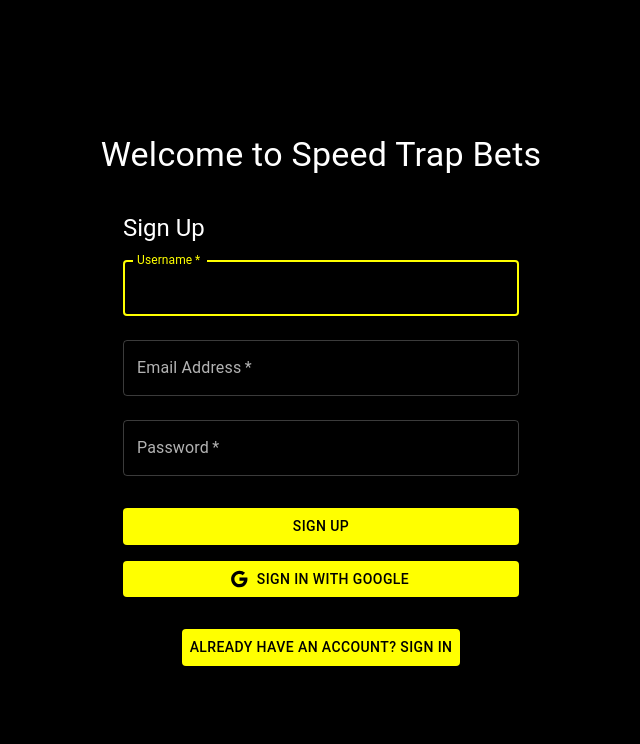
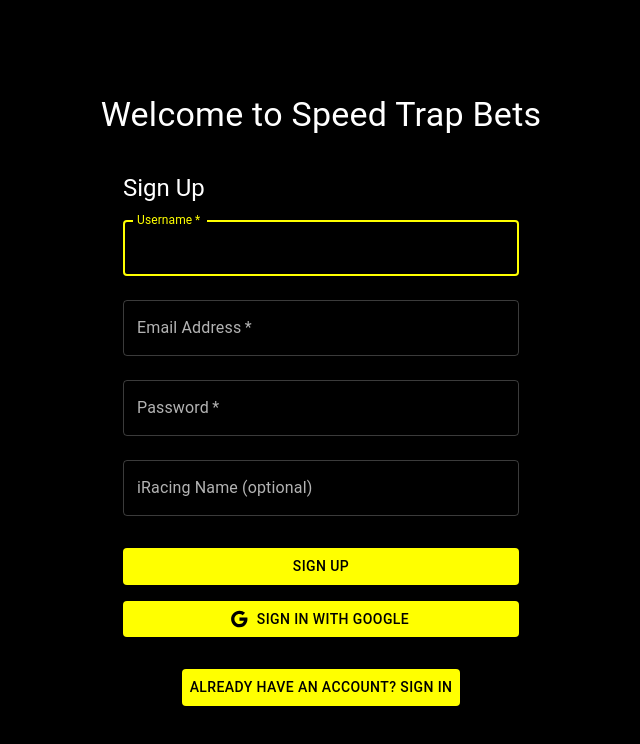
Before and after one commit to rockomatthews/STB-Front, a React (Create React App) app: page / in a window 1280 px wide. Shown: the top 744 px of the page, without its empty margins (319-959 px from the left). Built offline with nearby package versions, Linux system fonts and the light colour scheme; no server answers.

Commit message:
added profiles table instead of users

```diff
--- a/src/components/SignUp.js
+++ b/src/components/SignUp.js
@@ -8,6 +8,7 @@ const SignUp = () => {
   const [username, setUsername] = useState('');
   const [email, setEmail] = useState('');
   const [password, setPassword] = useState('');
+  const [iracingName, setIracingName] = useState('');
   const [snackbarOpen, setSnackbarOpen] = useState(false);
   const [snackbarMessage, setSnackbarMessage] = useState('');
   const [snackbarSeverity, setSnackbarSeverity] = useState('success');
@@ -18,30 +19,14 @@ const SignUp = () => {
     const { data: authListener } = supabase.auth.onAuthStateChange(async (event, session) => {
       if (event === 'SIGNED_IN') {
         try {
-          // Fetch the user's data
-          const { data: userData, error: fetchError } = await supabase
-            .from('users')
-            .select('username')
+          // Fetch the user's profile data
+          const { error: fetchError } = await supabase
+            .from('profiles')
+            .select('*')
             .eq('id', session.user.id)
             .single();
 
           if (fetchError) throw fetchError;
-
-          // If the user doesn't exist in the users table, insert them
-          if (!userData) {
-            const { error: insertError } = await supabase
-              .from('users')
-              .insert([
-                {
-                  id: session.user.id,
-                  username: session.user.user_metadata.full_name || session.user.email.split('@')[0],
-                  email: session.user.email,
-                  iracing_name: '',
-                }
-              ]);
-
-            if (insertError) throw insertError;
-          }
 
           setSnackbarMessage('Successfully signed in!');
           setSnackbarSeverity('success');
@@ -51,8 +36,8 @@ const SignUp = () => {
             navigate('/dashboard');
           }, 3000);
         } catch (error) {
-          console.error('Error updating user data:', error.message);
-          setSnackbarMessage(error.message || 'An error occurred while updating user data.');
+          console.error('Error fetching profile data:', error.message);
+          setSnackbarMessage(error.message || 'An error occurred while fetching profile data.');
           setSnackbarSeverity('error');
           setSnackbarOpen(true);
         }
@@ -77,11 +62,16 @@ const SignUp = () => {
         options: {
           data: {
             username: username,
+            iracing_name: iracingName,
           },
         },
       });
 
       if (error) throw error;
+
+      setSnackbarMessage('Successfully signed up! Please check your email to verify your account.');
+      setSnackbarSeverity('success');
+      setSnackbarOpen(true);
 
       // The onAuthStateChange listener will handle the rest
     } catch (error) {
@@ -161,6 +151,15 @@ const SignUp = () => {
           value={password}
           onChange={(e) => setPassword(e.target.value)}
         />
+        <TextField
+          margin="normal"
+          fullWidth
+          id="iracingName"
+          label="iRacing Name (optional)"
+          name="iracingName"
+          value={iracingName}
+          onChange={(e) => setIracingName(e.target.value)}
+        />
         <Button
           type="submit"
           fullWidth
```
